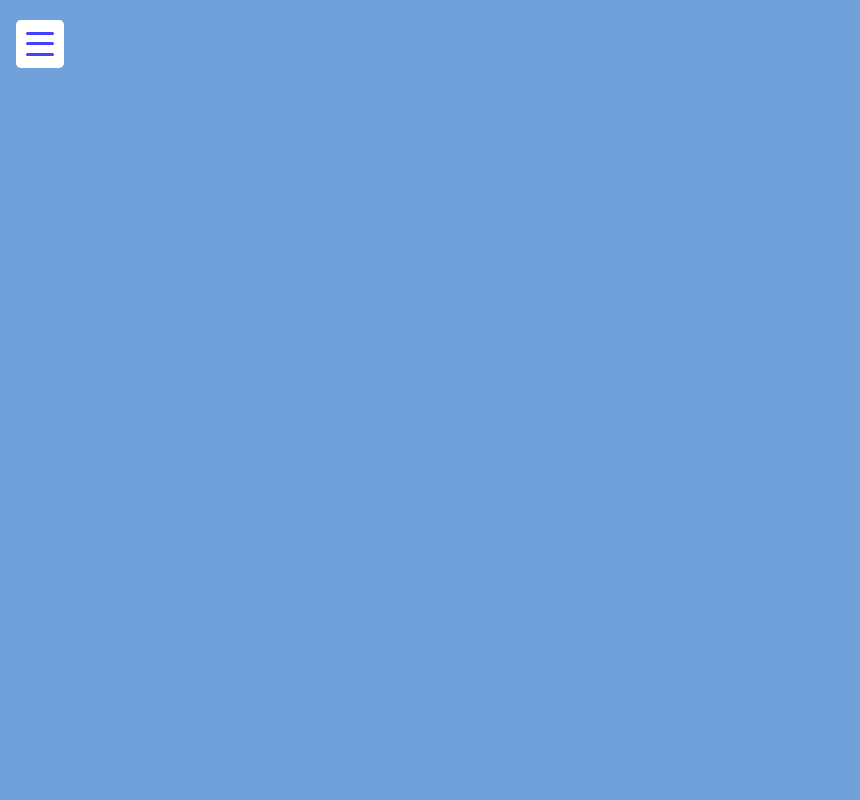
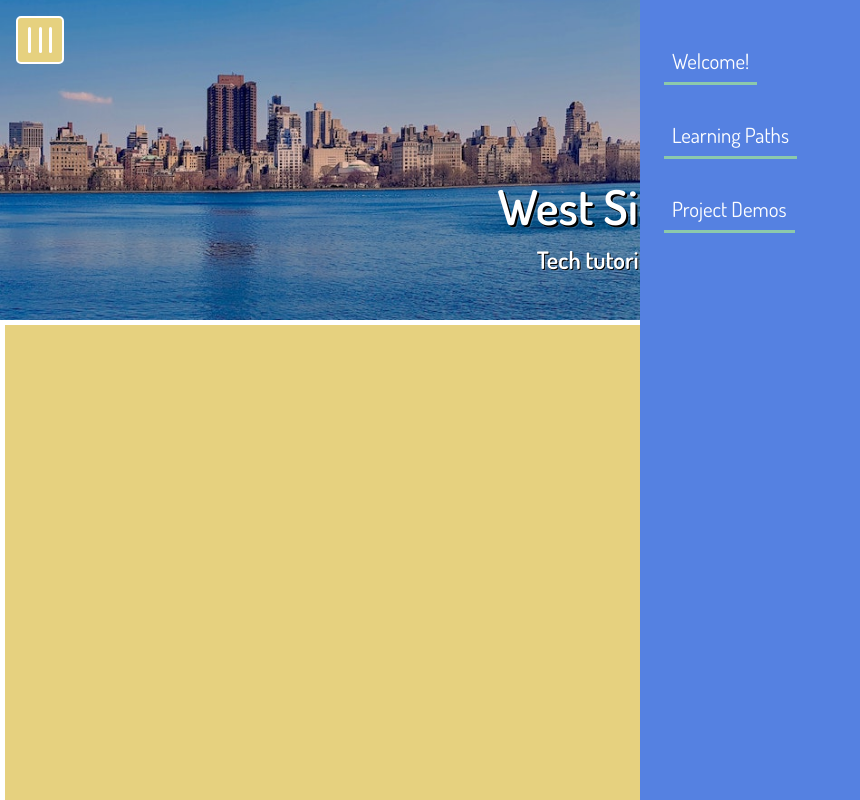
Before and after one commit to mrg498/west-side-tech, a plain HTML site: page index.html in a window 1280 px wide. Both pictures are taken after a click on the element 40 px from the left and 44 px from the top of the page. Shown: the top 800 px of the page, without its empty margins (0-860 px from the left). Drawn offline with Linux system fonts and the light colour scheme.

Commit message:
style index.html header

```diff
--- a/css/index.css
+++ b/css/index.css
@@ -1,3 +1,23 @@
+header{
+    background-image: url(../images/pedro-bariak-wKzJfq7KjGk-unsplash.jpg);
+    background-size: cover;
+    background-position: left 50% bottom 60%;
+}
+
+.page-title{
+    font-size: 3rem;
+    color: white;
+    padding-top: 11rem;
+    text-shadow: 2px 2px 0px rgb(0, 0, 0), 3px 3px 0px rgba(255, 255, 255, 0.15);
+}
+
+.page-subtitle{
+    font-size: 1.5rem;
+    color: white;
+    padding-top: 0.5rem;
+    text-shadow: 1px 1px 0px rgb(0, 0, 0), 2px 2px 0px rgba(255, 255, 255, 0.15);;
+}
+
 main{
     height: 2000px;
     width: 100%;
--- a/css/style.css
+++ b/css/style.css
@@ -1,29 +1,38 @@
+:root {
+  --main-bg-color: rgb(230, 209, 127);
+}
+
 * {
-	box-sizing: border-box;
+    box-sizing: border-box;
+    margin: 0;
+    padding: 0;
 }
 
 body {
 	margin: 0;
-	background-color: rgb(147, 234, 190);
+    background-color: var(--main-bg-color);
+    font-family: 'Dosis', sans-serif;
 }
 
-.navbar {
-	background-color: yellow;
-	height: 2rem;
-	display: none;
-	justify-content: space-evenly;
-	align-items: center;
+header{
+    height: 40vh;
+    width: 100vw;
+    background-color: white;
+}
+
+main{
+    border: 5px solid white;
 }
 
 .nav-item {
-	color: black;
 	text-decoration: none;
 }
 
 .hamburger-menu{
-    position: -webkit-sticky;
-	position: sticky;
-    top: 20px;
+    /* position: -webkit-sticky;
+    position: sticky; */
+    position: fixed;
+    top: 0px;
     z-index: 200;
 }
 
@@ -32,37 +41,111 @@ body {
 	cursor: pointer;
 	width: 3rem;
 	height: 3rem;
-	background-color: white;
+	background-color: var(--main-bg-color);
 	display: flex;
 	flex-direction: column;
 	justify-content: space-evenly;
     border-radius: 5px;
+    border: 2px solid white;
 }
 
 .bars {
 	height: 2rem;
 	display: flex;
 	flex-direction: column;
-	justify-content: space-evenly;
+    justify-content: space-evenly;
+    transition: all 1s;
 }
 
 .bar {
-	border-bottom: 3px solid rgb(67, 67, 255);
+	border-bottom: 3px solid white;
 	border-radius: 15px;
 	width: 60%;
 	margin: auto;
 }
 
+.transform-bars{
+    transform: rotate(90deg);
+}
+
 .overlay{
-    display: none;
     position: fixed;
     top: 0;
-    height: 100vh;
-    width: 100vw;
-    background-color: rgba(67, 67, 255, 0.44);
+    background-color: rgb(85, 129, 225);
     z-index: 100;
+    display: flex;
+    margin-left: -100%;
+}
+
+.mobile-nav{
+    transform: scale(0);
+    list-style: none;
+    margin-top: 2rem;
+    padding-left: 1.5rem;
+    padding-top: 1rem;
+    transition: all 1s ease;
+}
+
+.mobile-nav li{
+    padding-bottom: 3rem;
+}
+
+.mobile-nav li a{
+    color: white;
+    padding: 0.5rem;
+    border-bottom: 3px solid rgb(140, 201, 171);
+    font-size: 1.3rem;
+}
+
+.mobile-nav li a:hover{
+    color: rgb(169, 225, 197);
+}
+
+.show-mobile-nav{
+    transform: scale(1);
 }
 
 .show-overlay{
-    display: inline-block;
+    height: 100vh;
+    width: 50%;
+    margin-left: 50%;
+    animation-duration: 1s;
+    animation-name: slidein;
 }
+
+.hide-overlay{
+    height: 100vh;
+    animation-duration: 1s;
+    animation-name: slideout;
+}
+
+@keyframes slidein {
+  from {
+    margin-left: 100%;
+    width: 300%;
+  }
+
+  to {
+    margin-left: 50%;
+    width: 100%;
+  }
+}
+@keyframes slideout {
+  from {
+    margin-left: 50%;
+    width: 300%;
+  }
+
+  to {
+    margin-left: 100%;
+    width: 100%;
+  }
+}
+
+.page-title{
+    text-align: center;
+}
+
+.page-subtitle{
+    text-align: center;
+}
--- a/index.html
+++ b/index.html
@@ -4,17 +4,13 @@
     <meta charset="UTF-8">
     <meta name="viewport" content="width=device-width, initial-scale=1.0">
     <meta http-equiv="X-UA-Compatible" content="ie=edge">
+    <link href="https://fonts.googleapis.com/css2?family=Dosis:wght@400;600&display=swap" rel="stylesheet">
     <script src="js/style.js"></script>
     <link rel="stylesheet" href="./css/style.css">
     <link rel="stylesheet" href="./css/index.css">
     <title>West Side Tech</title>
 </head>
 <body>
-    <nav class="navbar">
-        <a class="nav-item" href="index.html">Welcome!</a>
-        <a class="nav-item" href="learningPaths.html">Learning Paths</a>
-        <a class="nav-item" href="projectDemos.html">Project Demos</a>
-    </nav>
     <nav class="hamburger-menu">
         <div class="hamburger-icon">
             <div class="bars">
@@ -24,7 +20,17 @@
             </div>
         </div>
     </nav>
-    <div class="overlay"></div>
+    <div class="overlay hide-overlay">
+        <ul class="mobile-nav">
+            <li><a class="nav-item" href="index.html">Welcome!</a></li>
+            <li><a class="nav-item" href="learningPaths.html">Learning Paths</a></li>
+            <li><a class="nav-item" href="projectDemos.html">Project Demos</a></li>
+        </ul>
+    </div>
+    <header>
+        <h1 class="page-title">West Side Tech</h1>
+        <h3 class="page-subtitle">Tech tutoring for kids!</h3>
+    </header>
     <main>
 
     </main>
--- a/js/style.js
+++ b/js/style.js
@@ -5,6 +5,11 @@ window.addEventListener('DOMContentLoaded', () => {
     hamburger_icon.addEventListener('click', function(){
         const overlay = document.querySelector('.overlay');
         overlay.classList.toggle('show-overlay');
+        overlay.classList.toggle('hide-overlay');
+        const mobile_nav = document.querySelector('.mobile-nav')
+        mobile_nav.classList.toggle('show-mobile-nav');
+        const bars = document.querySelector('.bars')
+        bars.classList.toggle('transform-bars');
     });
 
 });
```
Also changed, not shown: learningPaths.html (+20 -0 lines), projectDemos.html (+35 -0 lines), css/learningPaths.css (added), css/projectDemos.css (added), images/andrew-ling-D9DsaexZRrQ-unsplash.jpg (added), images/josh-couch-qjN-uw6YibY-unsplash.jpg (added), images/pedro-bariak-wKzJfq7KjGk-unsplash.jpg (added).
